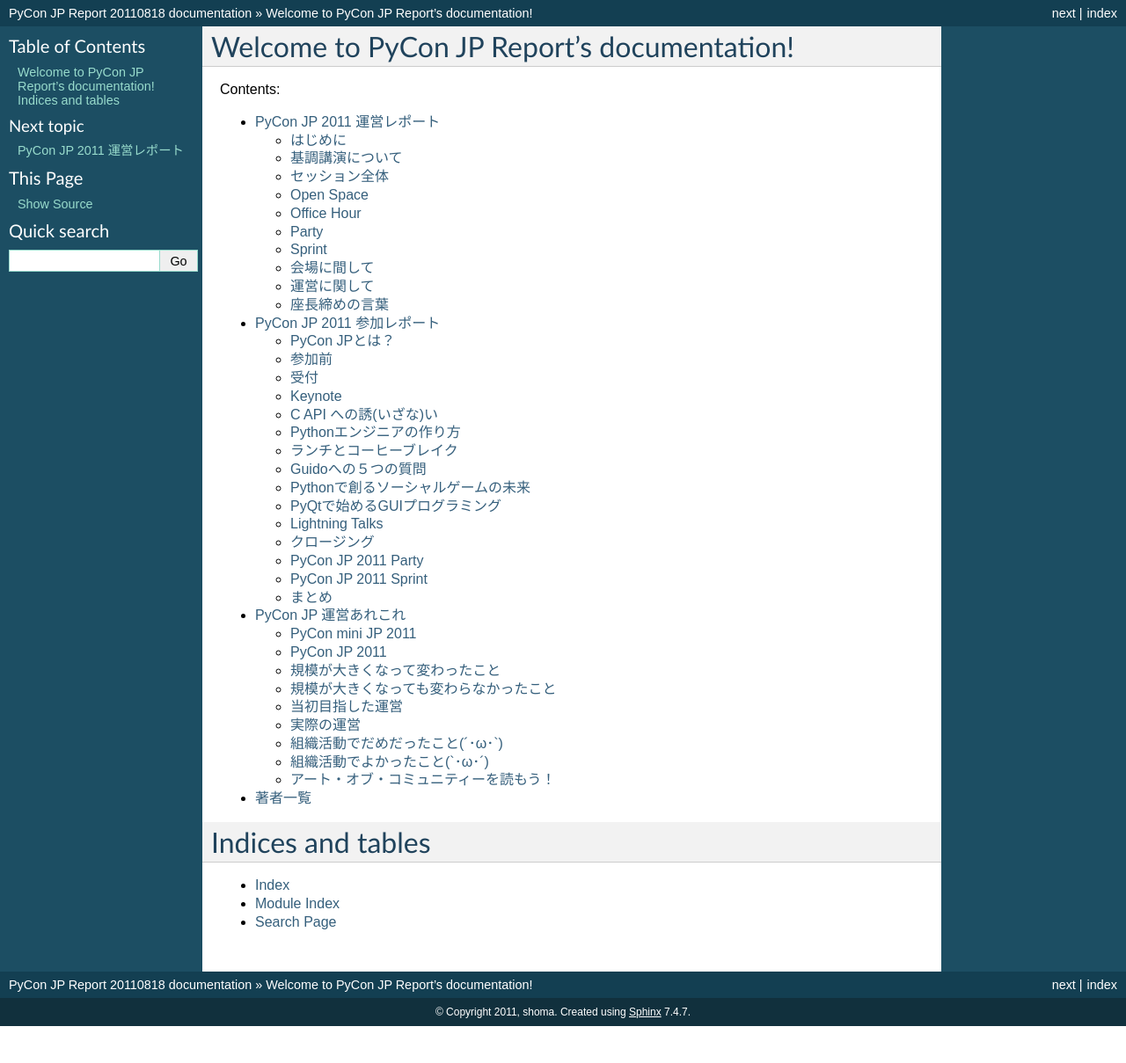
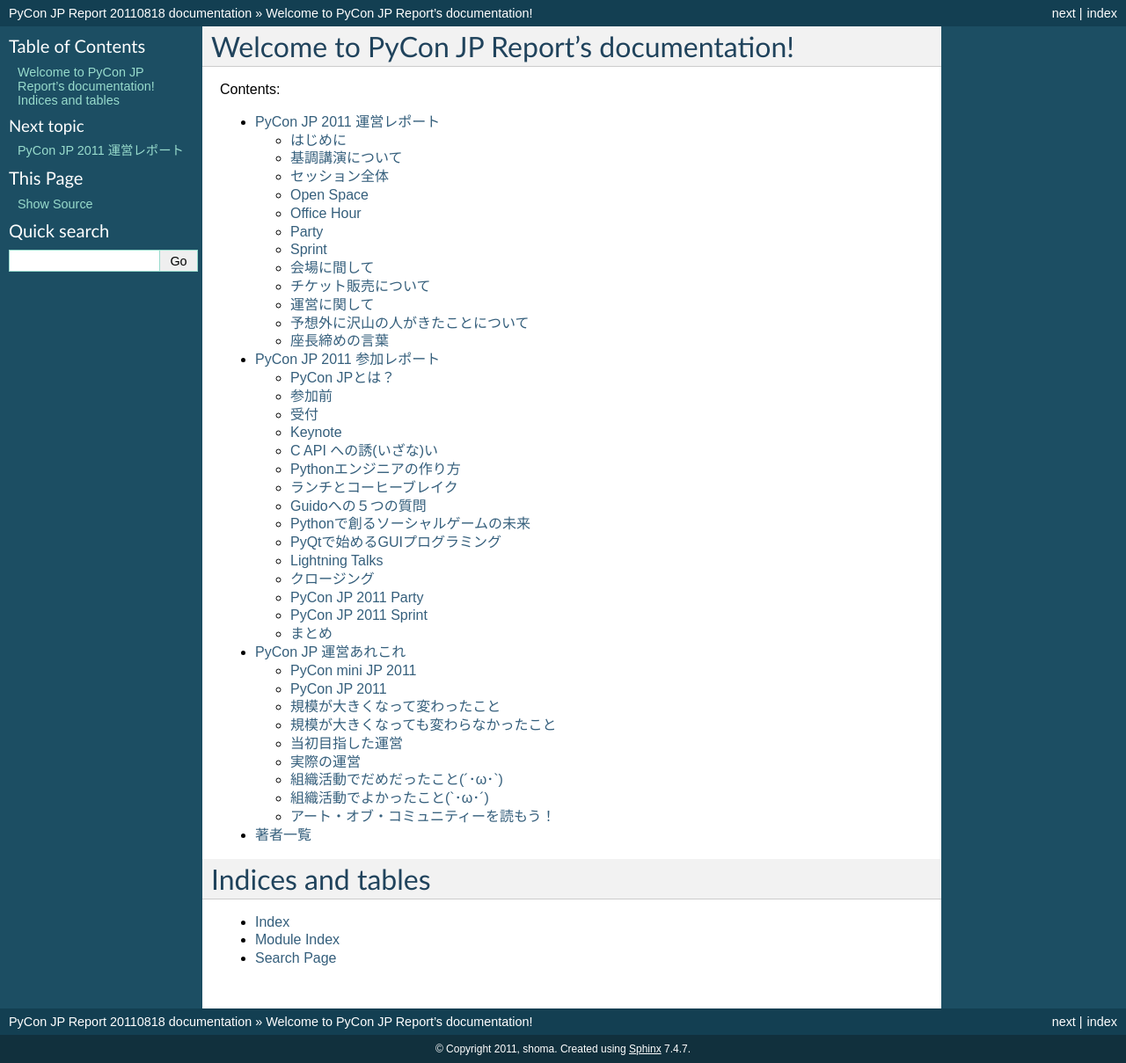
Before and after one commit to michilu/pyconjp-management-side-report, a Sphinx documentation site: the page built from sphinx/index.rst, in a window 1280 px wide. Shown: the whole page at 88% size. Built offline with Sphinx 7.4.7, drawn with Linux system fonts in a browser that asks for light colours; before the commit the page ends 1167 px from its top, so only the background shows below that; some of the changed lines change nothing that is shown.

Commit message:
update shimizukawa's report

```diff
--- a/sphinx/report.rst
+++ b/sphinx/report.rst
@@ -536,161 +536,176 @@
 
 
 
+
+チケット販売について
+======================
+
+.. todo:: この節ばっさり削除しても良いかも。
+
+副座長の清水川です。
+
+今回のイベントでチケット販売方式の取りまとめを行いました。
+
+
+ファミポートとPayPal
+----------------------
+当初はファミポート(eplus)のみでチケット販売を行う予定でした。しかし
+最終的には **海外向けにのみPayPalを併用する** こととしました。これは、
+以下のいくつかの理由によって決定しました。
+
+1. 紙のチケットが発行される。物理的に持っているのは受付が楽。
+2. eplusが銀行振込や現金払いに対応していた。クレジットカードを持っていない
+   学生や新社会人などでも誰でも購入可能としたかった。
+3. 海外からはeplusでは購入できないためPayPalでの購入も用意。こちらは
+   入場受付や購入者の判別に一手間必要だったが、海外のみの少人数であれば
+   *運用でカバー* 可能と考えた。
+
+しかし実際には、Python技術者の比較的多くがPayPalアカウントを持っていたため
+「ファミリーマートに物理的に行って物理的なチケットを物理的な現金で購入」
+することが嫌われたので、急遽PayPalを国内向けにも解放する、というドタバタが
+ありました。
+
+最終的には、ファミリーマート(eplus)が118枚、PayPalが93件数という結果と
+なり、PayPalを国内解放した時にはPayPalのみで売れるかとも思ったのですが
+大体半分ずつということになりました。参加者にとっては選択の幅がある事が
+必ずしも良いことでは無いので、もしかしたらPayPalのみでも良かったのでは？
+という思いも多少ありました。
+
+
+PayPalのみの懇親会登録
+-------------------------
+
+7月後半になって公式の懇親会を行うことが決まったため、参加登録をPayPal
+で行う事にしました。しかしここで意外と多くの「買えない！」という声が
+聞こえてきました。
+
+* 自分のクレジットカードがなぜか使えなかった
+* 高校生・大学生なのでクレジットカードを持っていない
+* PayPalがよくわからない
+
+こういった声には「当日枠を用意するよ」と伝えることでそれほど大きな混乱
+は引き起こさなかったと思いますが、運営側が気づかないところで参加を断念
+してしまった方も居るのでは無いかと思います。これは次回に生かしたいと
+思います。
+
+参加者登録システムが欲しい！
+----------------------------
+
+チケット管理、クレジット・銀行支払い、参加者への連絡に対応したイベント用
+参加者登録システムが欲しい！
+
+ポイントは「銀行(現金)」ですね。これからを担う高校生・大学生たちに
+技術イベントに参加してもらうために、受付システムがハードルになっては
+いけないと反省を含め思っています。
+
+まとめ
+--------
+チケット販売ではファミポート(eplus)とPayPalの2重体制となってしまい、
+参加者を多少混乱させてしまった点については反省し次回に生かしたいと
+思います。
+
+なお、イベントを無料にするという選択肢もあるかと思いますが、お金を払う
+価値のあるものを提供して行きたいですし、今回はそのようにう出来たとも
+思っています。次回の方針はまだ未定ですが、私としては次回もこの方針は
+変えずに行きたいと思っています。
+
+
+
 運営に関して
 ============
 
-副座長のしみずかわです。
+再び副座長の清水川です。
 
-PyCon JP 2011 の運営に関してご意見
+PyCon JP 2011 の運営に関しての雑感と、イベントを今後よりよくしていくための改善点、および良かったこについていくつか紹介します。
 
 
-運営に関して雑感とか
+運営に関しての雑感
 --------------------
 
-とりあえず箇条書きで。
+今回のイベント運営で当初目指したものは、担当チーム毎に独立して運営し、必要に応じて決定事項や議事録を全体に共有する、分割統治のスタイルでした。これは前回のPyCon mini JPの反省点として、情報量が多くなり全員が全てを把握することが難しくなったり、運営人数の母数が多くなりすぎると、どうしても一部の人の声が強くなってしまうためです。しかし、「こうしましょう」と言うだけでは無理があり、今回この部分の組織作りについては流れに任せました。もしこれを徹底するのであれば「運営のための勉強会」を初期のうちに行って進め方を共有する必要があったと思います。
+
+今回の実際の状況としては、前回のmini以上に運営チームの参加母数が多くなったこともあり、やはり終盤では情報が錯綜したりToDo漏れなどが発生してしまいました。それでも活動的なスタッフたちのおかげでそういった点をフォローしあい、座長・副座長だけが頑張る、といった形にならずに破綻せずに進められたと思います。
+
+組織運営の今後の改善点
+------------------------
+
+今回のイベント運営ではいくつかの運営の課題も出てきました。このイベント運営に
+限らない組織運営のアンチパターンだと思いますが、次回に向けて特に改善したい
+アンチパターンをいくつか紹介します。
 
 
-- 当初目指したもの:
+* 譲り合いの精神
 
-  - 担当チーム毎に独立して運営し、決定事項や議事録のみを全体に共有するスタイル
-  - 主担当(チームリーダー)がチーム内の管理含め行い、実作業は出来るだけ同チームの作業者に依頼
+  何かをするときに譲り合ってしまって進行が止まる事が多かった。
+  「ニュース記事を公開するのは○○さんだから、・・」等。
+  自分がやるしか無い！という思考に切り替わって欲しいところ。
+
+* 多すぎるツール
+
+  Plone, Google Docs, Google Sites (todoのみ利用), Google Groups, Skype,
+  と操作するべきツールが多くなりすぎてしまった。またpycon.jpドメインでの
+  Appsも利用したためアカウント数が多くなりすぎた。結果として、どのアカウント
+  で何が出来るのかが分からなくなり、操作する人が限定されてしまった。
+  またSkypeとMLでコミュニケーションが分断してしまった。
+
+* 早すぎる返信
+
+  私が副座長としてメールへの返信に燃えていた頃、ちょうどメールを
+  見ていたタイミングで届いた複数のメールに連続して素早く詳細に返信して
+  しまった事があり、他の人が反応する余地が無くなってしまったことがありました。
+  コミュニティー活性化のためには、決定権を持っていそうな人はコメントしたい
+  場合でも1呼吸置いてからが良いのでは無いかと考えさせられました。
 
 
-- 実際の状況:
-
-  - TODOの進捗更新や報告が無い
-  - 天の声が無いと作業が停滞する
-  - 分からない・決まっていない・担当が異なる場合にToDoが放置される
-  - 主担当(チームリーダー)が停滞した作業を1人で片付けることが多々アリ
-  - 特に終盤はMLの流量が上がり、何がどこまで行われているか共有が難しくなった
+ここで上げた例は「○○を自分がやろう！」という行動を阻害してしまいます。
+道具を厳選したりルールを変えるだけで改善出来る事もあれば、考え方を変えて
+もらうための何か（進め方勉強会？）が必要な場合もあると思います。
 
 
-- イベント要素としてのKPT
+組織運営として今後も継続したい良かったこと、やってみたいこと
+--------------------------------------------------------------
 
-  http://2011.pycon.jp/misc/team/ktp を参照。
+* 提案が行われて特にコントロールしなくてもうまくいったイベント要素がありました。
+  guidebook app, Party, Office Hour(with Guido), Twitterの当日実況中継。
+  こういう活動を突然始めるパワーとノリを共有したいですね。
+  次回の運営チームは多少失敗してもいいのでどんどんチャレンジして欲しいと
+  思います。
+
+* プログラム担当のOffce Hour, 広報担当の開催前記事、会場担当のライブ配信
+  など独自の要素が全体の承認のみで(指示なく)自動的に進んでいきました。
+
+* 次回は1年間の準備期間を設けて、時期毎に運営のメンバー数を変化させていく
+  方式をとってみたいと考えています。方針が決まるまでは多くの人が集まって
+  意見交換をすれば良いと思いますが、それ以降はある程度人数を絞って定期的
+  にミーティングを行い、本番1,2ヶ月前から仕上げに向けて人数を増やす、
+  といった方針ではどうか、と考えているところです。
+
+* 初期段階で組織運営の進め方についての勉強会を行いたいと考えています。
+  コミュニティーがある程度の規模になってくると、発言したい・提案したいことが
+  あるけれどどうしていいのかわからない、といったメンバーが増えてきます。
+  こういった事が起こりにくくするためにも、運営のための考え方などを合わせて
+  おく必要があります。ゴールの共有、ビジョンの共有、各人に何を期待するか、
+  なにをしてもいいのかといったことを具体的に共有することで、より活発な
+  活動が出来る様になるのでは無いかと思っています。
 
 
-- あれがよかった(組織活動としてのみ記載)
-
-  (from http://2011.pycon.jp/misc/team/ktp)
-
-  * 提案が行われて特にコントロールしなくてもうまくいったイベント要素があった。
-    guidebook app, Party, Office Hour(with Guido), Twitterの当日実況中継。
-    こういう活動を突然始めるパワーとノリを共有したい。
-    次回の運営チームは多少失敗してもいいのでどんどんチャレンジして欲しい。
-
-  * プログラム担当のOffce Hour, 広報担当の開催前記事、会場担当のライブ配信
-    など独自の要素が全体の承認のみで(指示なく)自動的に進んでいった。
+次回開催に向けてアンチパターンを改善し、より良いイベントにしたいと思います。
 
 
-- これがだめだった(組織活動としてのみ記載)
+予想外に沢山の人がきたことについて
+=====================================
 
-  * 譲り合いの精神。
-    何かをするときに譲り合ってしまって進行が止まる事が多かった。
-    「ニュース記事を公開するのは○○さんだから、・・」等。
-    自分がやるしか無い！という思考に切り替わって欲しいところ。
+.. todo:: ここ座長が書くと良いかも？あるいは削除？
 
-  * 集中する作業。
-    細かな作業を達成レベルに持って行くには手間がかかるが、各チームのリーダー
-    がこういった部分の作業を行っていた。「だれかやりませんか」という呼びかけ
-    はするものの最終的な仕上げのために特定の数名に作業がに集中していたように
-    思う。
+* 事前支払い制での参加率は想定以上
 
-  * 見えない戦況。
-    当日の人員配置で、人手が足りないところに効率的に要員を回す事が出来なかった。
-    本部としては要求を把握していても、誰を回せるかの把握、手配、連絡する手段
-    を考慮していなかった。
-
-  * 提案の形になっていない提案。
-
-  * 多すぎるツール。
-    Plone, Google Docs, Google Sites (todoのみ利用), Google Groups, Skype,
-    と操作するべきツールが多くなりすぎてしまった。またpycon.jpドメインでの
-    Appsも利用したためアカウント数が多くなりすぎた。結果として、どのアカウント
-    で何が出来るのかが分からなくなり、操作する人が限定されてしまった。
-
-  * コミュニケーションの分断。SkypeとMLを併用したため、Skypeでのカジュアルな
-    議論と素早い概要決定が出来る様になった反面、そうやって決まった事がMLに
-    展開されないという弊害を生んでしまった。Skypeで議論しただけで解決した
-    気分になってしまい、タスクが忘れられるという問題もあった。
-
-  * 早すぎる返信。副座長としてメールへの返信に燃えていた頃、ちょうどメールを
-    見ていたタイミングで届いた複数のメールに連続して素早く詳細に返信して
-    しまった事があり、他の人が反応する余地が無くなってしまった。
-    コミュニティー活性化のためには、決定権を持っていそうな人はコメントしたい
-    場合でも1呼吸置いてからが良いのでは無いかと考えさせられました。
+  90%超え
 
 
-チケットとか
-------------
+* もっと入場させられるという声もあった
 
-- チケット販売と参加登録
+  実際にはメインホールは立ち見が出るほど
 
-  * Paypal とファミポート
-
-    当初はファミポート(eplus)のみでチケット販売を行う予定でした。しかし
-    最終的には **海外向けにのみPayPalを併用する** こととしました。これは、
-    以下のいくつかの理由によって決定しました。
-
-    1. 紙のチケットが発行される。物理的に持っているのは受付が楽。
-    2. eplusが銀行振込や現金払いに対応していた。クレジットカードを持っていない
-       学生や新社会人などでも誰でも購入可能としたかった。
-    3. 海外からはeplusでは購入できないためPayPalでの購入も用意。こちらは
-       入場受付や購入者の判別に一手間必要だったが、海外のみの少人数であれば
-       *運用でカバー* 可能と考えた。
-
-    しかし実際には、Python技術者の比較的多くがPayPalアカウントを持っていたため
-    「ファミリーマートに物理的に行って物理的なチケットを物理的な現金で購入」
-    することが嫌われたので、急遽PayPalを国内向けにも解放する、というドタバタが
-    ありました。
-
-    最終的には、ファミリーマート(eplus)が118枚、PayPalが93件数という結果と
-    なり、PayPalを国内解放した時にはPayPalのみで売れるかとも思ったのですが
-    大体半分ずつということになりました。参加者にとっては選択の幅がある事が
-    必ずしも良いことでは無いので、もしかしたらPayPalのみでも良かったのでは？
-    という思いも多少ありました。
-
-
-  * PayPalのみの懇親会登録
-
-    7月後半になって公式の懇親会を行うことが決まったため、参加登録をPayPal
-    で行う事にしました。しかしここで意外と多くの「買えない！」という声が
-    聞こえてきました。
-
-    * 自分のクレジットカードがなぜか使えなかった
-    * 高校生・大学生なのでクレジットカードを持っていない
-    * PayPalがよくわからない
-
-    こういった声には「当日枠を用意するよ」と伝えることでそれほど大きな混乱
-    は引き起こさなかったと思いますが、運営側が気づかないところで参加を断念
-    してしまった方も居るのでは無いかと思います。これは次回に生かしたいと
-    思います。
-
-  * 参加者登録システムが欲しい！
-
-    チケット管理、クレジット・銀行支払い、参加者への連絡に対応したイベント用
-    参加者登録システムが欲しい！
-
-    ポイントは「銀行(現金)」ですね。これからを担う高校生・大学生たちに
-    技術イベントに参加してもらうために、受付システムがハードルになっては
-    いけないと反省を含め思っています。
-
-    なお、無料という選択肢もありますが、お金を払う価値のあるものを提供している
-    つもりですので、PyCon JP 2011 運営チームとしてはその選択肢は取りません
-    でした。
-
-
-
-- 予想外に沢山の人がきたことについて
-
-  * 事前支払い制での参加率は想定以上
-
-    90%超え
-
-
-  * もっと入場させられるという声もあった
-
-    実際にはメインホールは立ち見が出るほど
 
 
 
```
